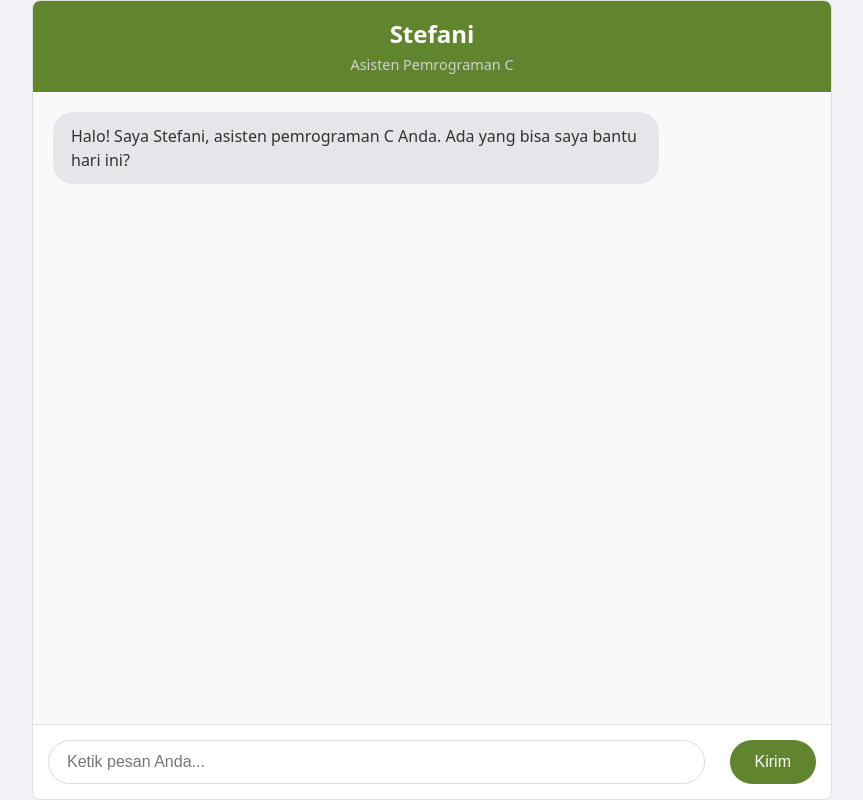
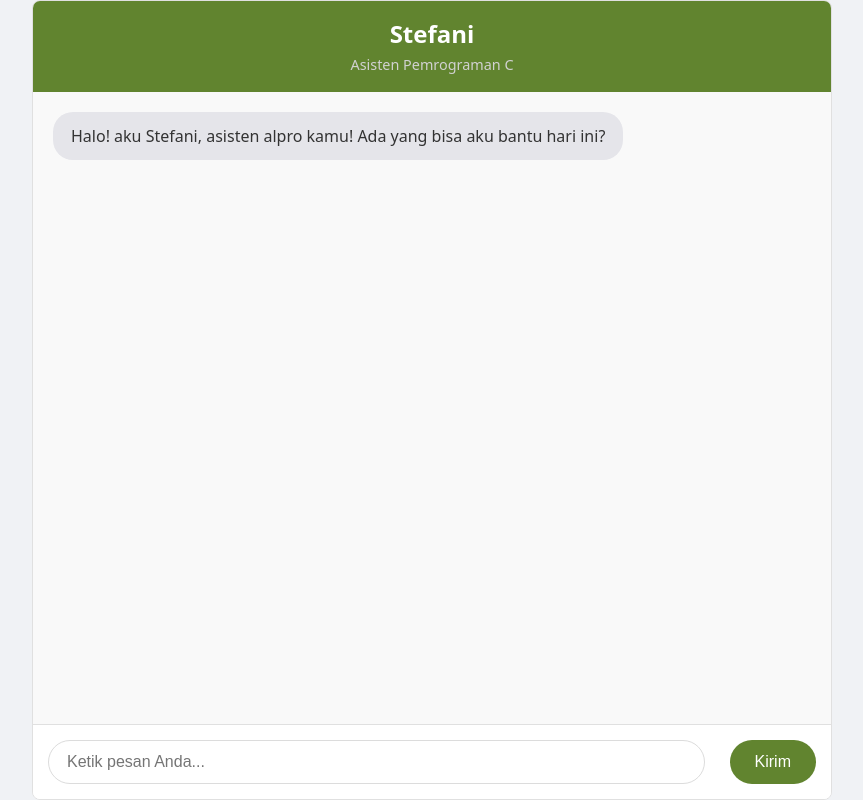
Before and after one commit to IritaSee/stefani-fe, a React (Vite) app: page / in a window 1280 px wide. Shown: the whole page, without its empty margins (208-1071 px from the left). Built offline with nearby package versions, Linux system fonts and the light colour scheme.

Commit message:
make things less formal

```diff
--- a/src/components/Chat.tsx
+++ b/src/components/Chat.tsx
@@ -20,7 +20,7 @@ const Chat: React.FC = () => {
     setConversationId(newConversationId);
     console.log(`New conversation started with ID: ${newConversationId}`);
     setMessages([
-      { id: uuidv4(), text: 'Halo! Saya Stefani, asisten pemrograman C Anda. Ada yang bisa saya bantu hari ini?', sender: 'bot' }
+      { id: uuidv4(), text: 'Halo! aku Stefani, asisten alpro kamu! Ada yang bisa aku bantu hari ini?', sender: 'bot' }
     ]);
   }, []);
 
```
